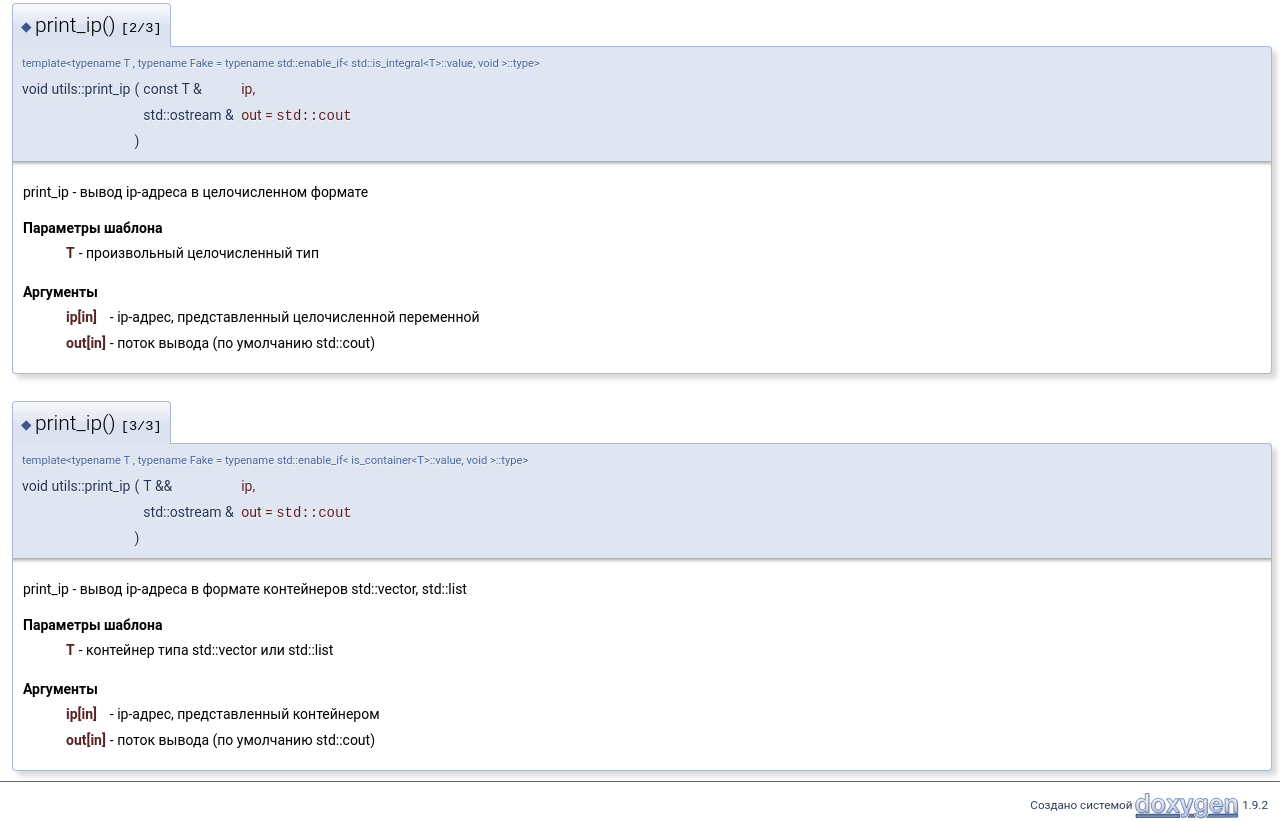
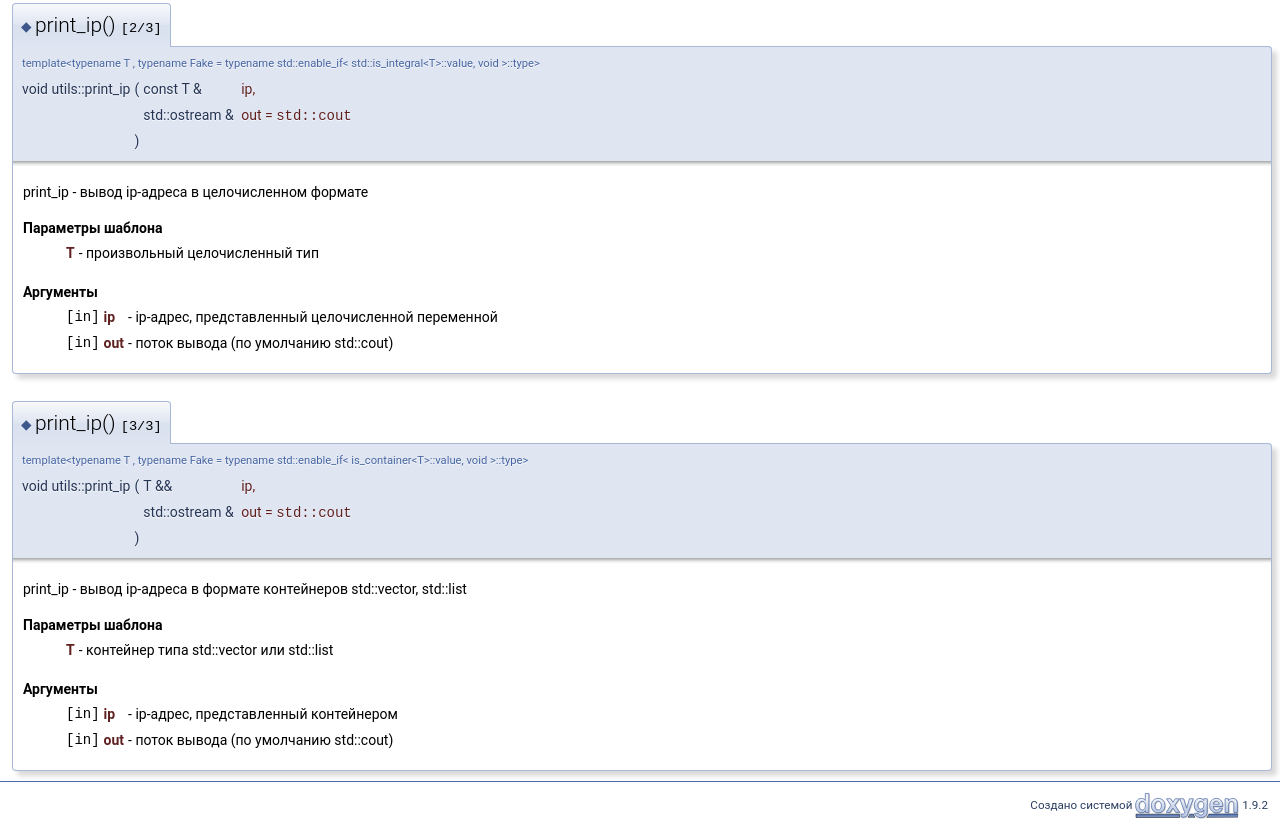
Before and after one commit to sanlav89/otus_homework_03, a plain HTML site: page namespaceutils.html in a window 1280 px wide. Shown: the part 1245-2066 px from the top of the page. Drawn offline with Linux system fonts and the light colour scheme.

Commit message:
deploy: e74a06c3a7952654ff7814164c802b1bd77d630e

```diff
--- a/namespaceutils.html
+++ b/namespaceutils.html
@@ -170,8 +170,8 @@ template&lt;typename T , typename Fake  = typename std::enable_if&lt;
 </dl>
 <dl class="params"><dt>Аргументы</dt><dd>
   <table class="params">
-    <tr><td class="paramname">ip[in]</td><td>- ip-адрес, представленный целочисленной переменной </td></tr>
-    <tr><td class="paramname">out[in]</td><td>- поток вывода (по умолчанию std::cout) </td></tr>
+    <tr><td class="paramdir">[in]</td><td class="paramname">ip</td><td>- ip-адрес, представленный целочисленной переменной </td></tr>
+    <tr><td class="paramdir">[in]</td><td class="paramname">out</td><td>- поток вывода (по умолчанию std::cout) </td></tr>
   </table>
   </dd>
 </dl>
@@ -215,8 +215,8 @@ template&lt;typename T , typename Fake  = typename std::enable_if&lt;
 </dl>
 <dl class="params"><dt>Аргументы</dt><dd>
   <table class="params">
-    <tr><td class="paramname">ip[in]</td><td>- ip-адрес, представленный контейнером </td></tr>
-    <tr><td class="paramname">out[in]</td><td>- поток вывода (по умолчанию std::cout) </td></tr>
+    <tr><td class="paramdir">[in]</td><td class="paramname">ip</td><td>- ip-адрес, представленный контейнером </td></tr>
+    <tr><td class="paramdir">[in]</td><td class="paramname">out</td><td>- поток вывода (по умолчанию std::cout) </td></tr>
   </table>
   </dd>
 </dl>
```
